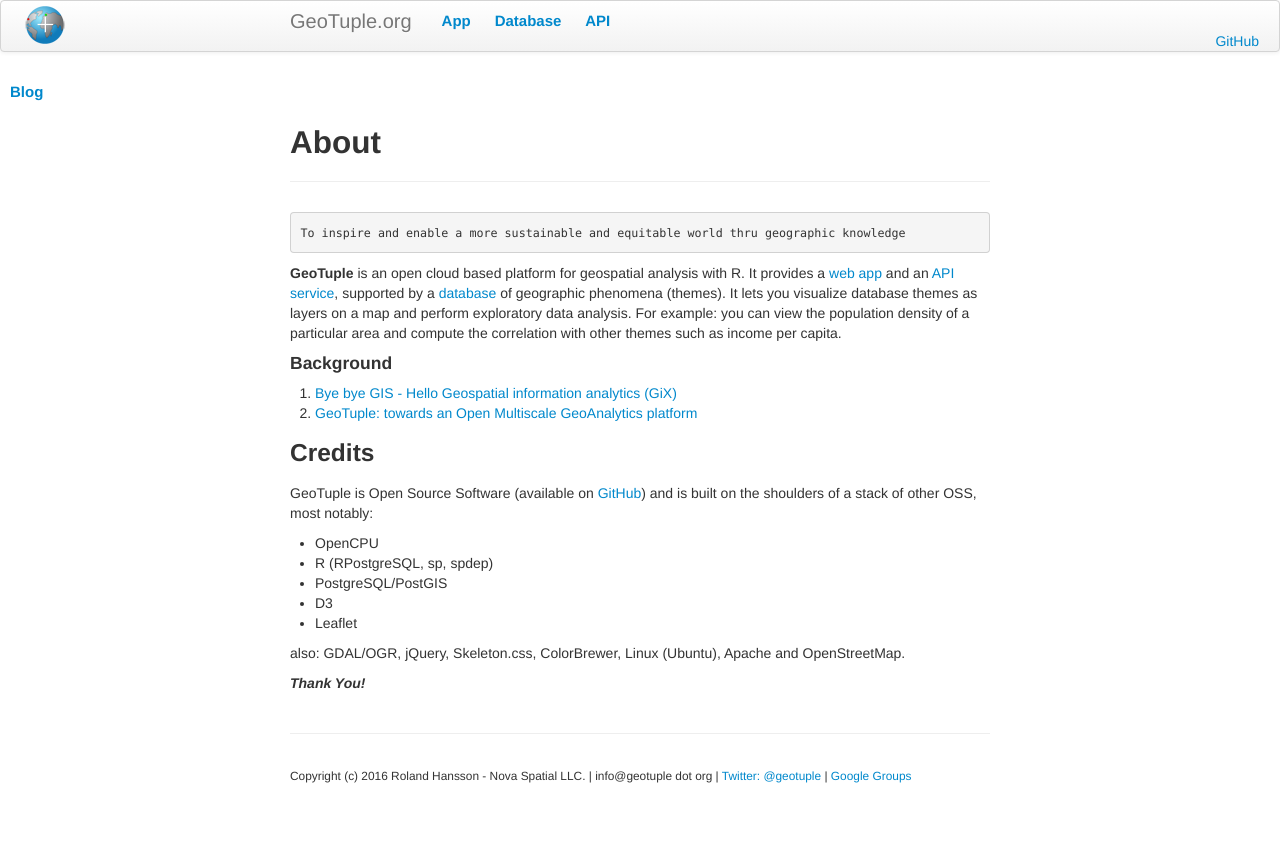
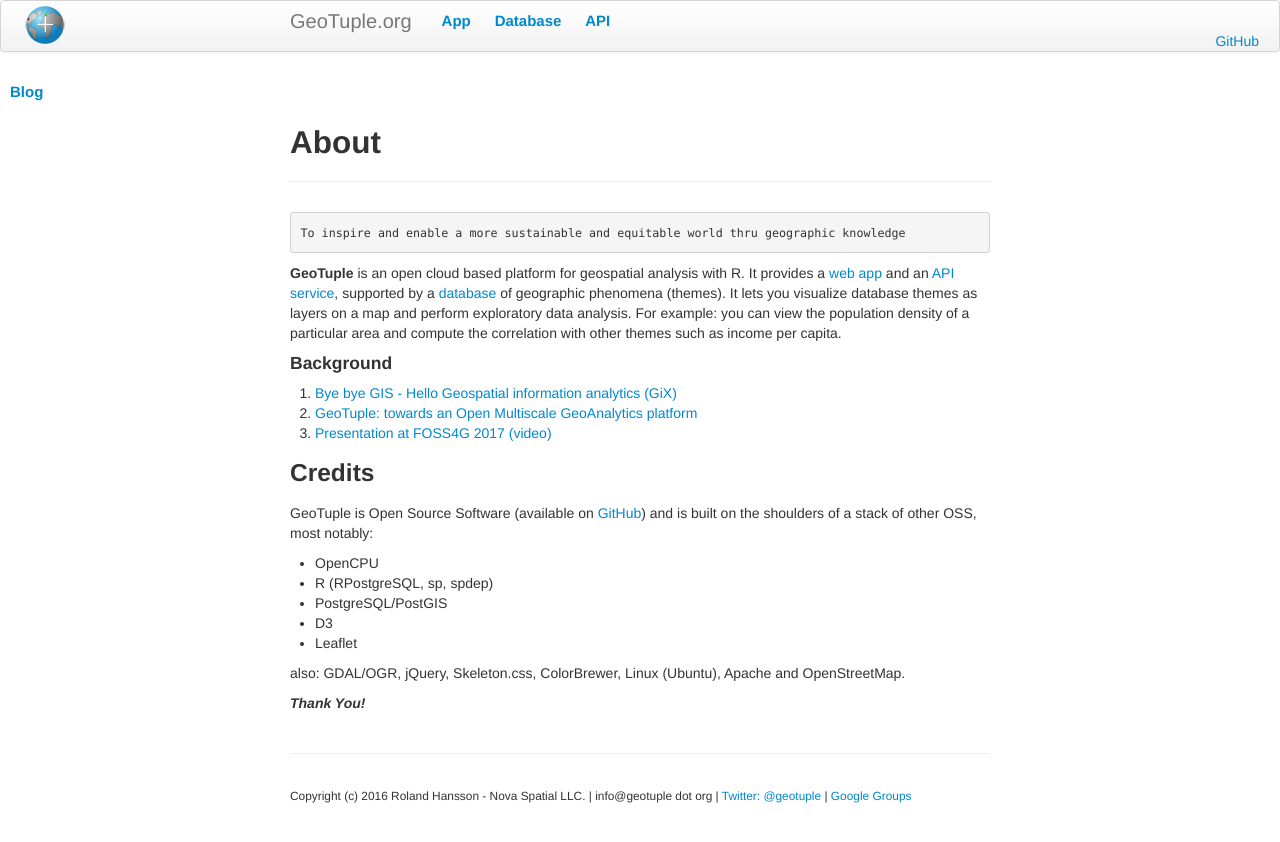
Before and after one commit to rhansson/geotuple, a Jekyll site: the page built from docs/index.md, in a window 1280 px wide. Shown: the top 842 px of the page. Built offline with Jekyll 4.4.1, drawn with Linux system fonts in a browser that asks for light colours.

Commit message:
Update index.md

```diff
--- a/docs/index.md
+++ b/docs/index.md
@@ -15,6 +15,7 @@
 #### Background
 1. [Bye bye GIS - Hello Geospatial information analytics (GiX)](https://www.linkedin.com/pulse/bye-gis-hello-geospatial-information-analytics-gix-roland-hansson?trk=pulse_spock-articles){:target="_blank"}
 2. [GeoTuple: towards an Open Multiscale GeoAnalytics platform](https://www.linkedin.com/pulse/geotuple-towards-open-multiscale-geoanalytics-platform-roland-hansson?trk=pulse_spock-articles){:target="_blank"}
+3. [Presentation at FOSS4G 2017 (video)](https://vimeo.com/245261561){:target="_blank"}
 
 ### Credits
 GeoTuple is Open Source Software (available on [GitHub](https://github.com/rhansson/geotuple){:target="_blank"}) and is built on the shoulders of a stack of other OSS, most notably:
```
